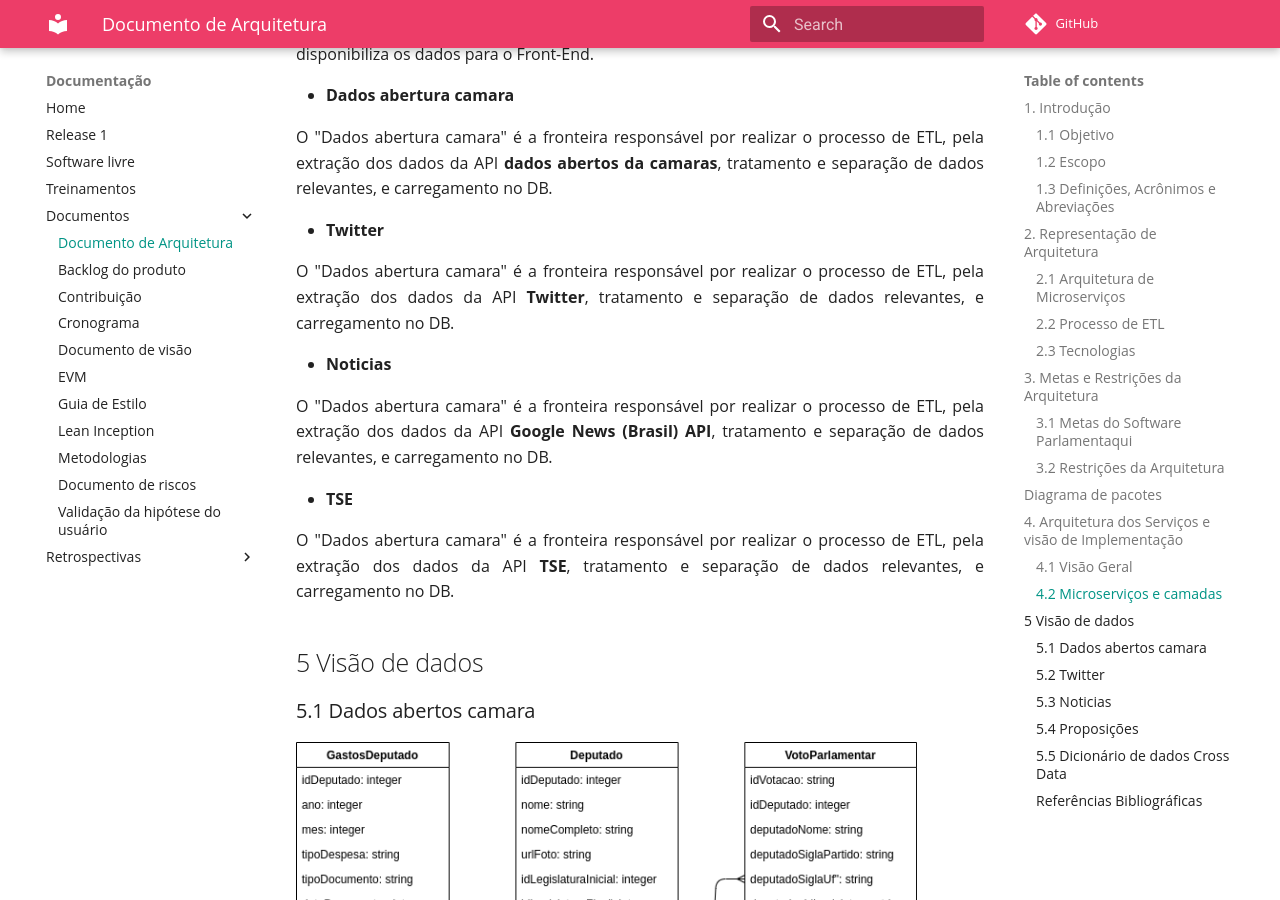
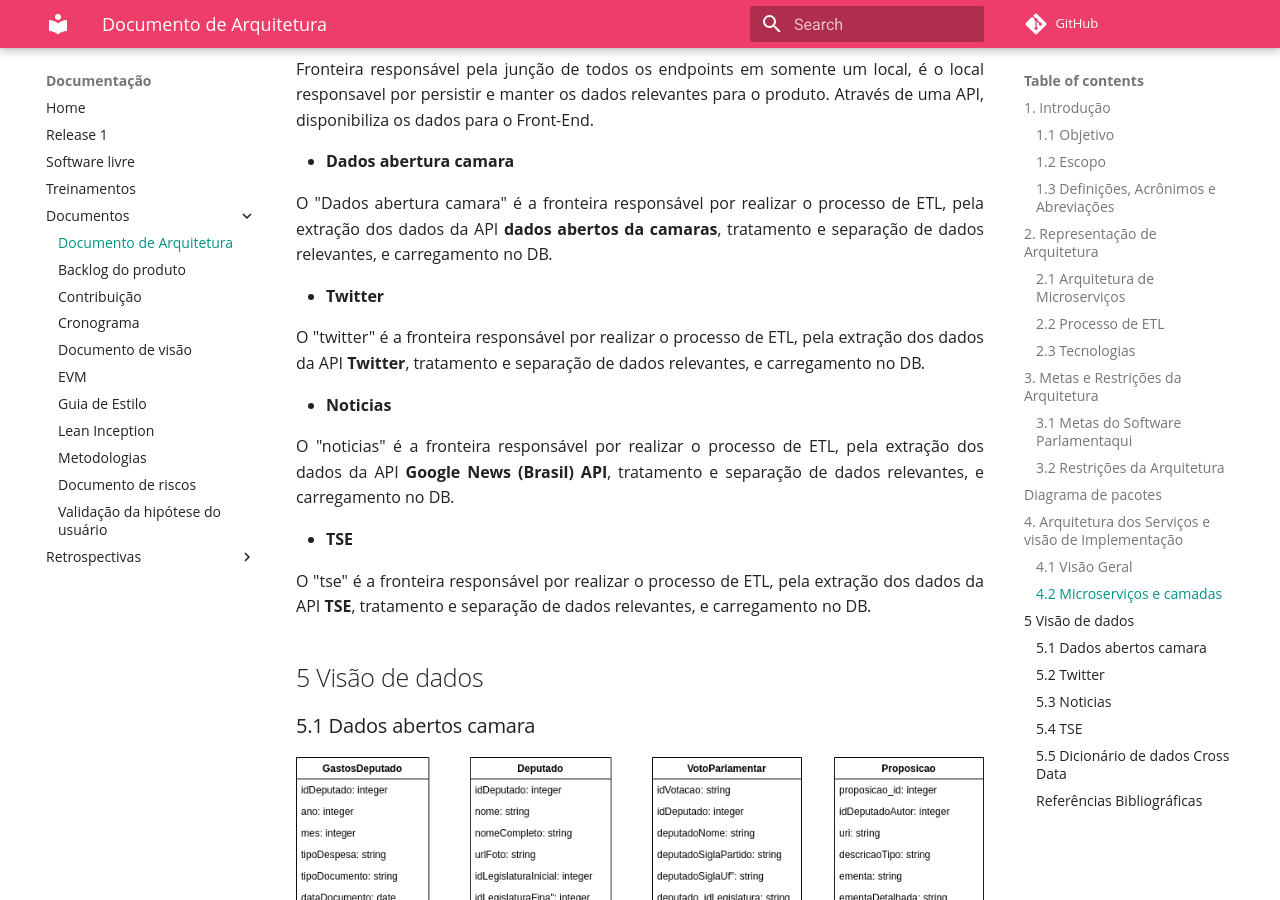
Before and after one commit to parlamentaqui/documentacao, an MkDocs documentation site: the page built from docs/Documentos/arquitetura.md, in a window 1280 px wide and 900 px high, scrolled down 4832 px. Built offline with MkDocs 1.6.1 and Material for MkDocs 9.7.7, drawn with Linux system fonts in a browser that asks for light colours; comment, search, counter and statistics services are not loaded; some of the changed text lies outside the part shown.

Commit message:
Atualizaçao do documento de arquitetura

```diff
--- a/docs/Documentos/arquitetura.md
+++ b/docs/Documentos/arquitetura.md
@@ -109,23 +110,23 @@ O "Dados abertura camara" é a fronteira responsável por realizar o processo de
 
 - **Twitter**
 
-O "Dados abertura camara" é a fronteira responsável por realizar o processo de ETL, pela extração dos dados da API **Twitter**, tratamento e separação de dados relevantes, e carregamento no DB.
+O "twitter" é a fronteira responsável por realizar o processo de ETL, pela extração dos dados da API **Twitter**, tratamento e separação de dados relevantes, e carregamento no DB.
 
 - **Noticias**
 
-O "Dados abertura camara" é a fronteira responsável por realizar o processo de ETL, pela extração dos dados da API **Google News (Brasil) API**, tratamento e separação de dados relevantes, e carregamento no DB.
+O "noticias" é a fronteira responsável por realizar o processo de ETL, pela extração dos dados da API **Google News (Brasil) API**, tratamento e separação de dados relevantes, e carregamento no DB.
 
 
 - **TSE**
 
-O "Dados abertura camara" é a fronteira responsável por realizar o processo de ETL, pela extração dos dados da API **TSE**, tratamento e separação de dados relevantes, e carregamento no DB.
+O "tse" é a fronteira responsável por realizar o processo de ETL, pela extração dos dados da API **TSE**, tratamento e separação de dados relevantes, e carregamento no DB.
 
 
 ## 5 Visão de dados
 
 ### 5.1 Dados abertos camara
 
-![Representação de Arquitetura](../img/dados/dados_abertos.png)
+![Representação de Arquitetura](../img/dados/dados_abertos2.png)
 
 ### 5.2 Twitter
 
@@ -136,9 +137,10 @@ O "Dados abertura camara" é a fronteira responsável por realizar o processo de
 
 ![Noticias](../img/dados/noticias_v2.png)
 
-### 5.4 Proposições
+### 5.4 TSE
 
-![Proposições](../img/dados/proposicao.png)
+![TSE](../img/dados/tse.png)
+
 
 ### 5.5 Dicionário de dados Cross Data
 
```
Also changed, not shown: other parts of docs/Documentos/arquitetura.md (+23 -0 lines), docs/img/dados/dados_abertos2.png (added), docs/img/dados/tse.png (added), docs/retrospectivas/sprint__11.md (renamed from docs/retrospectivas/sprint_11.md).
